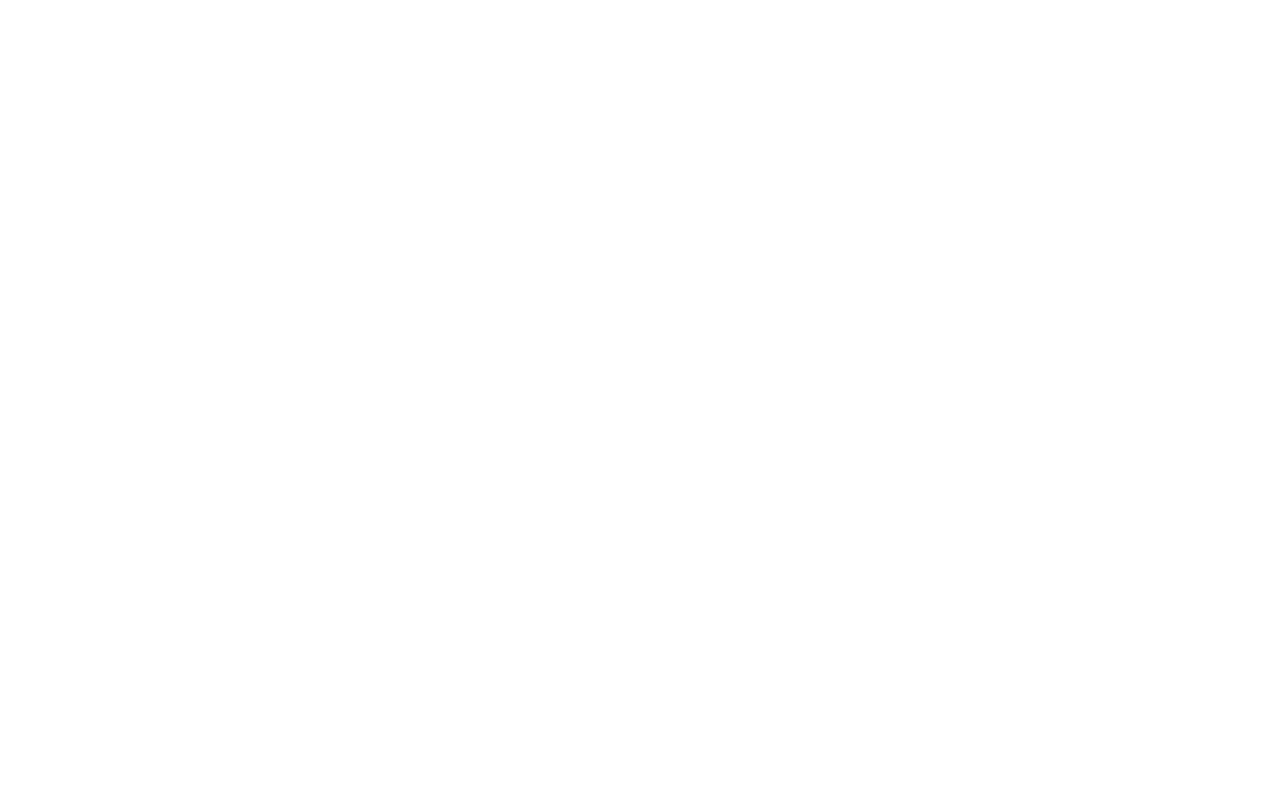
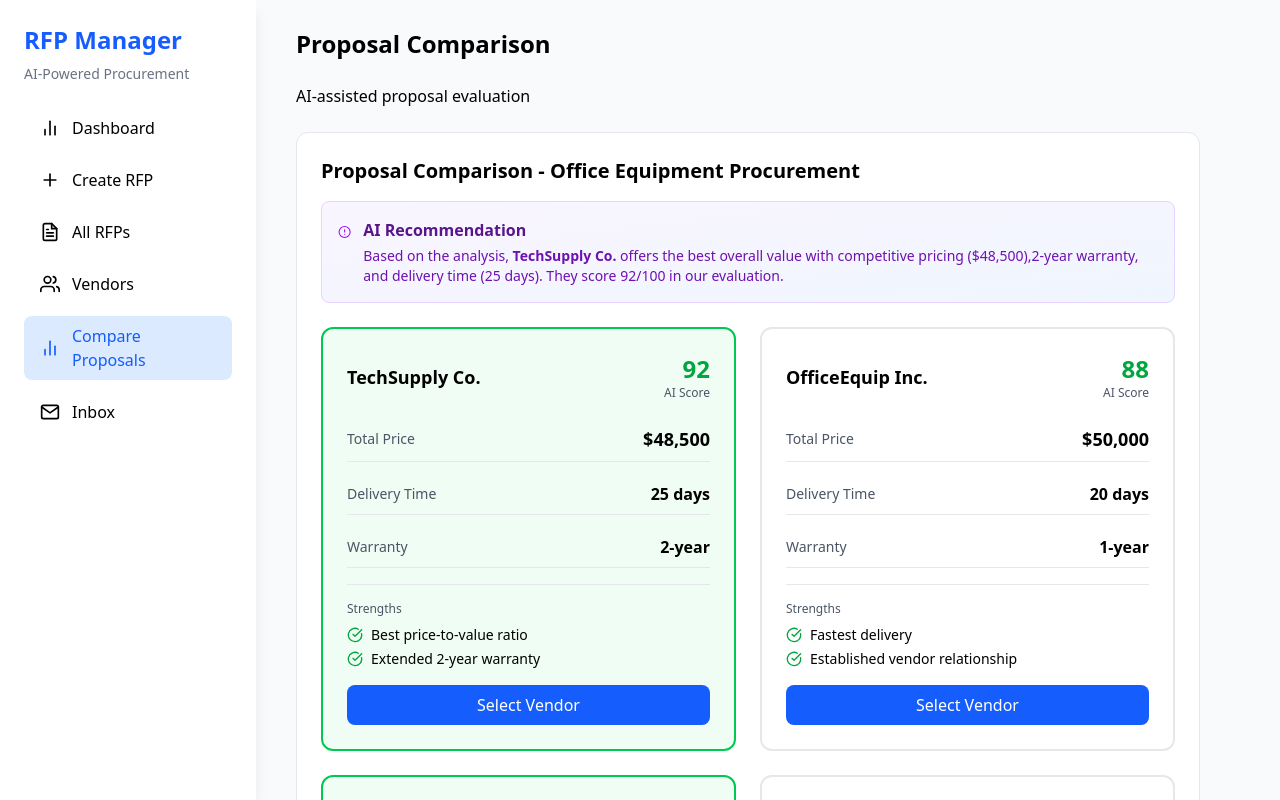
Before and after one commit to SivaGuruK/RFP-Management-System-Frontend, a React app: page /compare in a window 1280 px wide. Before the commit this address had no page. Shown: the top 800 px of the page. Built offline with nearby package versions, Linux system fonts and the light colour scheme; the HTML template or start-up script is replaced by a standard one.

Commit message:
Comparison Page UI

```diff
--- a/src/App.tsx
+++ b/src/App.tsx
@@ -3,6 +3,7 @@
 import CreateRFP from "./pages/CreateRFP";
 import VendorsManagement from "./pages/VendorsManagement";
 import RFPManagement from "./pages/RFPManagement";
+import CompareProposal from "./pages/CompareProposal";
 
 function App() {
   return (
@@ -11,7 +12,8 @@
       <Route path="/dashboard" element={ <Dashboard />}/>
       <Route path="/create-rfp" element={<CreateRFP />}/>
       <Route path="/vendors" element={<VendorsManagement />}/>
-      <Route path="rfps" element={<RFPManagement />} />
+      <Route path="/rfps" element={<RFPManagement />} />
+      <Route path="/compare" element={<CompareProposal />}/>
     </Routes>
   )
 }
--- /dev/null
+++ b/src/cards/AIComparison.tsx
@@ -0,0 +1,26 @@
+import { AlertCircle } from "lucide-react";
+
+interface AIRecommendationProps {
+  vendor: string;
+  price: number;
+  warranty: string;
+  delivery: string;
+  score: number;
+}
+
+const AIComparison: React.FC<AIRecommendationProps> = ({ vendor, price, warranty, delivery, score }) => (
+  <div className="bg-gradient-to-br from-purple-50 to-blue-50 rounded-lg p-4 mb-6 border border-purple-200">
+    <div className="flex items-start gap-3">
+      <AlertCircle className="text-purple-600 mt-1" size={20} />
+      <div>
+        <p className="font-semibold text-purple-900 mb-1">AI Recommendation</p>
+        <p className="text-sm text-purple-800">
+          Based on the analysis, <strong>{vendor}</strong> offers the best overall value with competitive pricing (${price.toLocaleString()}),
+          {warranty} warranty, and delivery time ({delivery}). They score {score}/100 in our evaluation.
+        </p>
+      </div>
+    </div>
+  </div>
+);
+
+export default AIComparison;
--- /dev/null
+++ b/src/cards/ComparisonCard.tsx
@@ -0,0 +1,66 @@
+import { CheckCircle } from "lucide-react";
+
+interface Proposal {
+  id: number | string;
+  vendor: string;
+  score: number;
+  price: number;
+  delivery: string;
+  warranty: string;
+  strengths: string[];
+}
+
+interface ComparisonCardProps {
+  proposal: Proposal;
+  onSelect: (id: number | string) => void;
+}
+
+const ComparisonCard: React.FC<ComparisonCardProps> = ({ proposal, onSelect }) => (
+  <div className={`border-2 rounded-xl p-6 ${proposal.score >= 90 ? 'border-green-500 bg-green-50' : 'border-gray-200 bg-white'}`}>
+    <div className="flex items-center justify-between mb-4">
+      <h3 className="font-bold text-lg">{proposal.vendor}</h3>
+      <div className="text-right">
+        <p className="text-2xl font-bold text-green-600">{proposal.score}</p>
+        <p className="text-xs text-gray-600">AI Score</p>
+      </div>
+    </div>
+
+    <div className="space-y-3">
+      <div className="flex justify-between items-center py-2 border-b border-gray-200">
+        <span className="text-sm text-gray-600">Total Price</span>
+        <span className="font-semibold text-lg">${proposal.price.toLocaleString()}</span>
+      </div>
+      <div className="flex justify-between items-center py-2 border-b border-gray-200">
+        <span className="text-sm text-gray-600">Delivery Time</span>
+        <span className="font-semibold">{proposal.delivery}</span>
+      </div>
+      <div className="flex justify-between items-center py-2 border-b border-gray-200">
+        <span className="text-sm text-gray-600">Warranty</span>
+        <span className="font-semibold">{proposal.warranty}</span>
+      </div>
+    </div>
+
+    {proposal.strengths.length > 0 && (
+      <div className="mt-4 pt-4 border-t border-gray-200">
+        <p className="text-xs text-gray-600 mb-2">Strengths</p>
+        <ul className="text-sm space-y-1">
+          {proposal.strengths.map((s, idx) => (
+            <li key={idx} className="flex items-start gap-2">
+              <CheckCircle size={16} className="text-green-600 mt-0.5" />
+              <span>{s}</span>
+            </li>
+          ))}
+        </ul>
+      </div>
+    )}
+
+    <button
+      className="w-full mt-4 px-4 py-2 bg-blue-600 text-white rounded-lg hover:bg-blue-700 font-medium"
+      onClick={() => onSelect(proposal.id)}
+    >
+      Select Vendor
+    </button>
+  </div>
+);
+
+export default ComparisonCard;
--- /dev/null
+++ b/src/pages/CompareProposal.tsx
@@ -0,0 +1,75 @@
+import AIComparison from "../cards/AIComparison";
+import ComparisonCard from "../cards/ComparisonCard";
+import AppLayout from "../layouts/AppLayout";
+
+const proposals = [
+  {
+    id: 1,
+    vendor: "TechSupply Co.",
+    score: 92,
+    price: 48500,
+    delivery: "25 days",
+    warranty: "2-year",
+    strengths: ["Best price-to-value ratio", "Extended 2-year warranty"],
+  },
+  {
+    id: 2,
+    vendor: "OfficeEquip Inc.",
+    score: 88,
+    price: 50000,
+    delivery: "20 days",
+    warranty: "1-year",
+    strengths: ["Fastest delivery", "Established vendor relationship"],
+  },
+   {
+    id: 1,
+    vendor: "TechSupply Co.",
+    score: 92,
+    price: 48500,
+    delivery: "25 days",
+    warranty: "2-year",
+    strengths: ["Best price-to-value ratio", "Extended 2-year warranty"],
+  },
+  {
+    id: 2,
+    vendor: "OfficeEquip Inc.",
+    score: 88,
+    price: 50000,
+    delivery: "20 days",
+    warranty: "1-year",
+    strengths: ["Fastest delivery", "Established vendor relationship"],
+  },
+];
+
+const CompareProposal = () => {
+  const handleSelect = (id: number | string) => {
+    console.log("Selected vendor:", id);
+  };
+
+  return (
+    <AppLayout>
+    <div className="space-y-6">
+      <h1 className="text-2xl font-bold">Proposal Comparison</h1>
+      <p>AI-assisted proposal evaluation</p>
+      <div className="bg-white rounded-xl border border-gray-200 p-6">
+        <h2 className="text-xl font-bold mb-4">Proposal Comparison - Office Equipment Procurement</h2>
+        <AIComparison
+          vendor="TechSupply Co."
+          price={48500}
+          warranty="2-year"
+          delivery="25 days"
+          score={92}
+        />
+
+        <div className="grid grid-cols-1 md:grid-cols-2 gap-6">
+          {proposals.map((proposal) => (
+            <ComparisonCard key={proposal.id} proposal={proposal} onSelect={handleSelect} />
+          ))}
+        </div>
+      </div>
+    </div>
+    </AppLayout>
+  );
+};
+
+export default CompareProposal;
```
